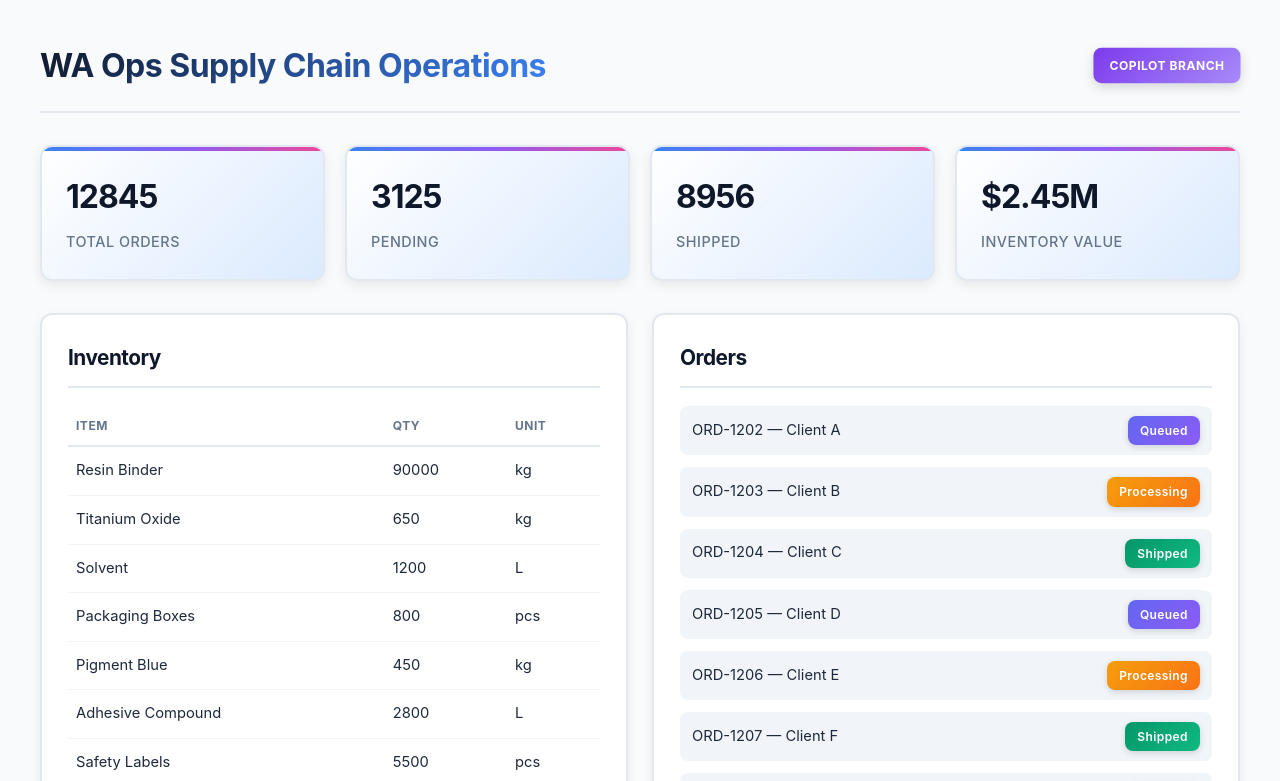
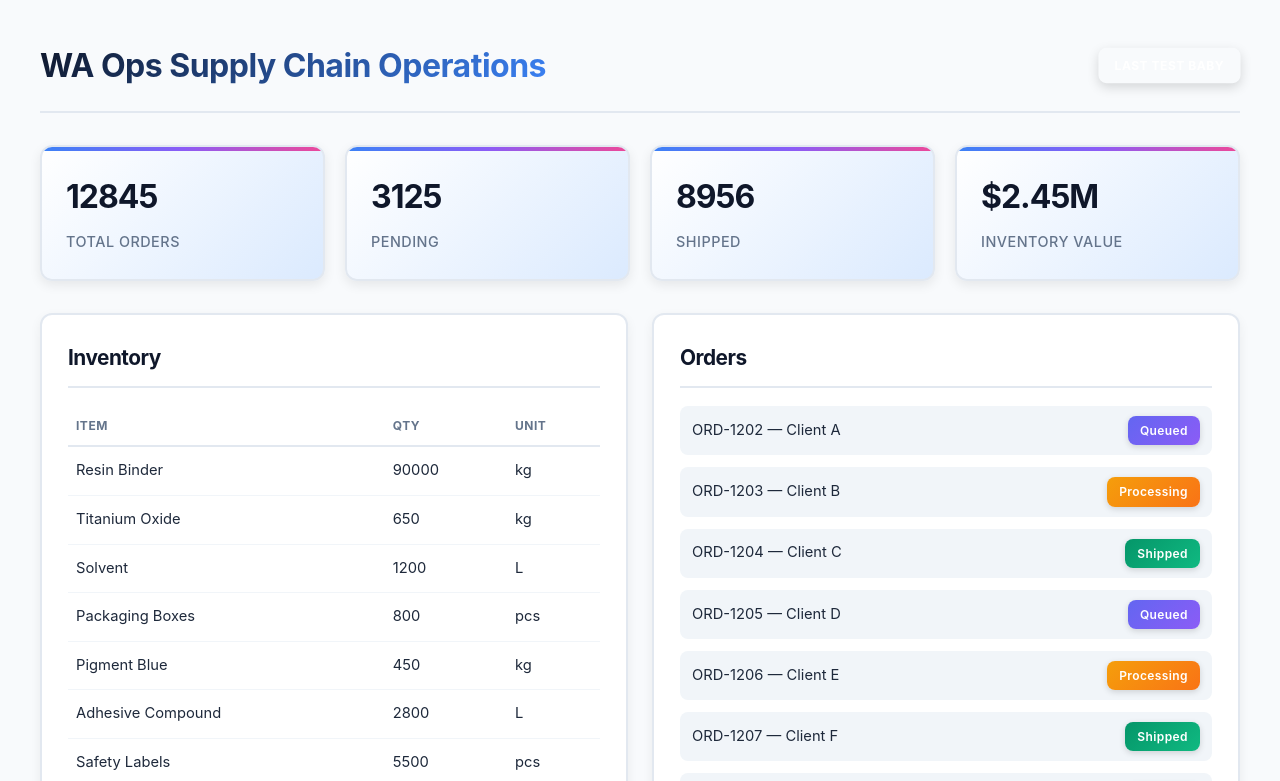
Before and after one commit to Abdul1028/sample-react-app, a React (Create React App) app: page / in a window 1280 px wide. Shown: the top 781 px of the page. Built offline with nearby package versions, Linux system fonts and the light colour scheme.

Commit message:
Update App.js

```diff
--- a/src/App.js
+++ b/src/App.js
@@ -2,7 +2,7 @@ import "./App.css";
 import "./index.css";
 
 function App() {
-  const env = "copilot branch";
+  const env = "last test baby";
 
   const kpis = {
     totalOrders: 12845,
```
